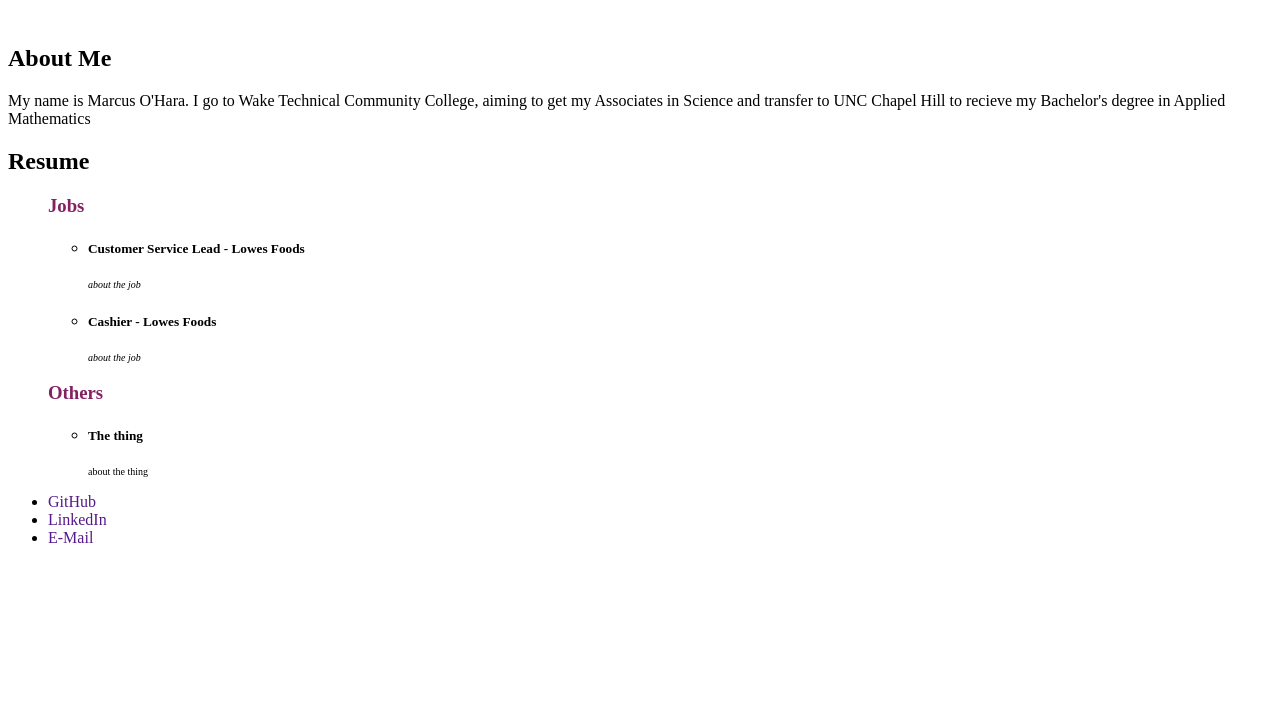
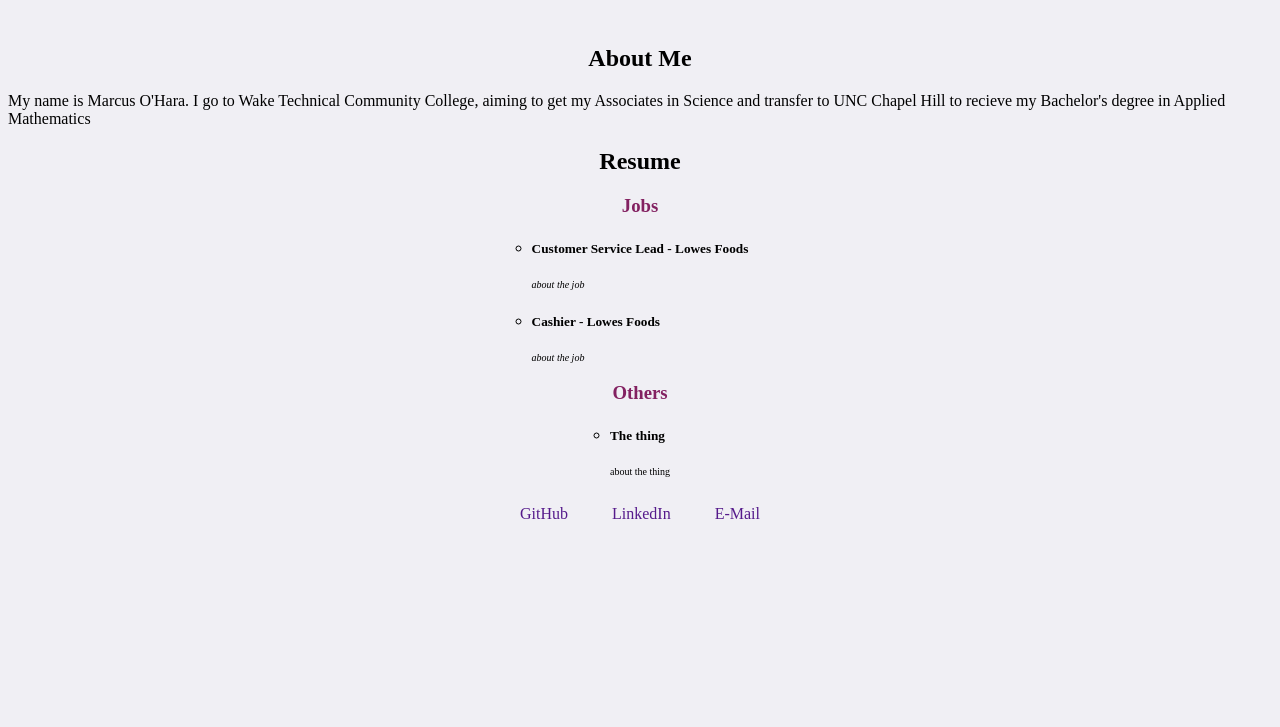
Before and after one commit to marcusOHara/marcus.github.io, a plain HTML site: page index.html in a window 1280 px wide. Shown: the part 73-800 px from the top of the page. Drawn offline with Linux system fonts and the light colour scheme.

Commit message:
Centering and color
Centered Lists, added background color to the website

```diff
--- a/style.css
+++ b/style.css
@@ -6,17 +6,43 @@
     --color5: #000000;
 }
 
+body {
+    background-color: var(--color4);
+}
+
 h1 {
     background-color: var(--color5);
     color: var(--color2);
     text-align: center;
+    border-radius: 20px;
+}
+
+h2 {
+    text-align: center;
+}
+
+.resume > ul {
+    margin: 0;
+    padding:0;
 }
 
 .resume > ul > li {
     list-style: none;
 }
+
+.resume ul > li > ul {
+    margin: 0 auto;
+    padding: 0;
+    width: max-content;
+}
+
+.resume ul > li > ul > li {
+    text-align: left;
+}
+
 .resume li h3 {
     color: var(--color1);
+    text-align: center;
 }
 
 .resume li p {
@@ -26,3 +52,15 @@ h1 {
 footer a{
     text-decoration: none;
 }
+
+footer ul {
+    list-style: none;
+    text-align: center;
+    margin: 0;
+    padding:0;
+}
+
+footer li {
+    display: inline-block;
+    margin: 0 20px;
+}
```
Also changed, not shown: index.html (+1 -0 lines).
